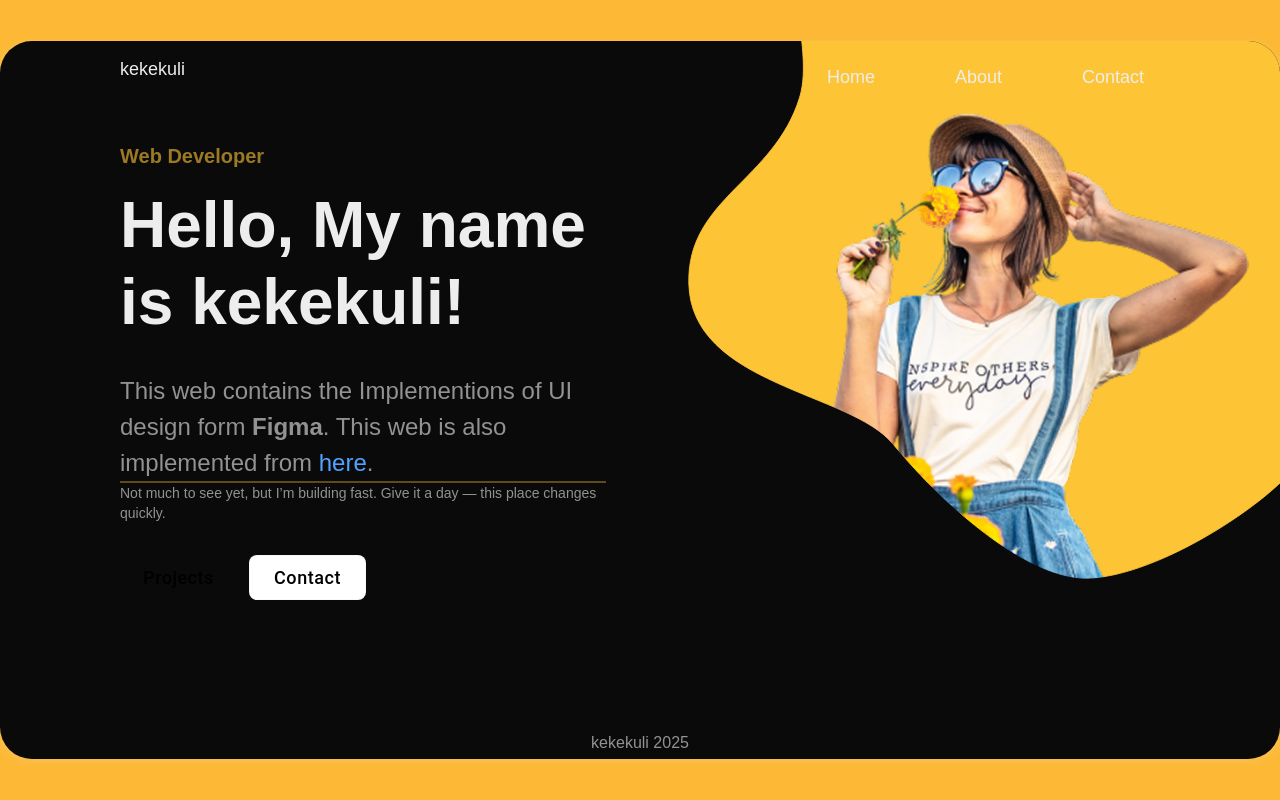
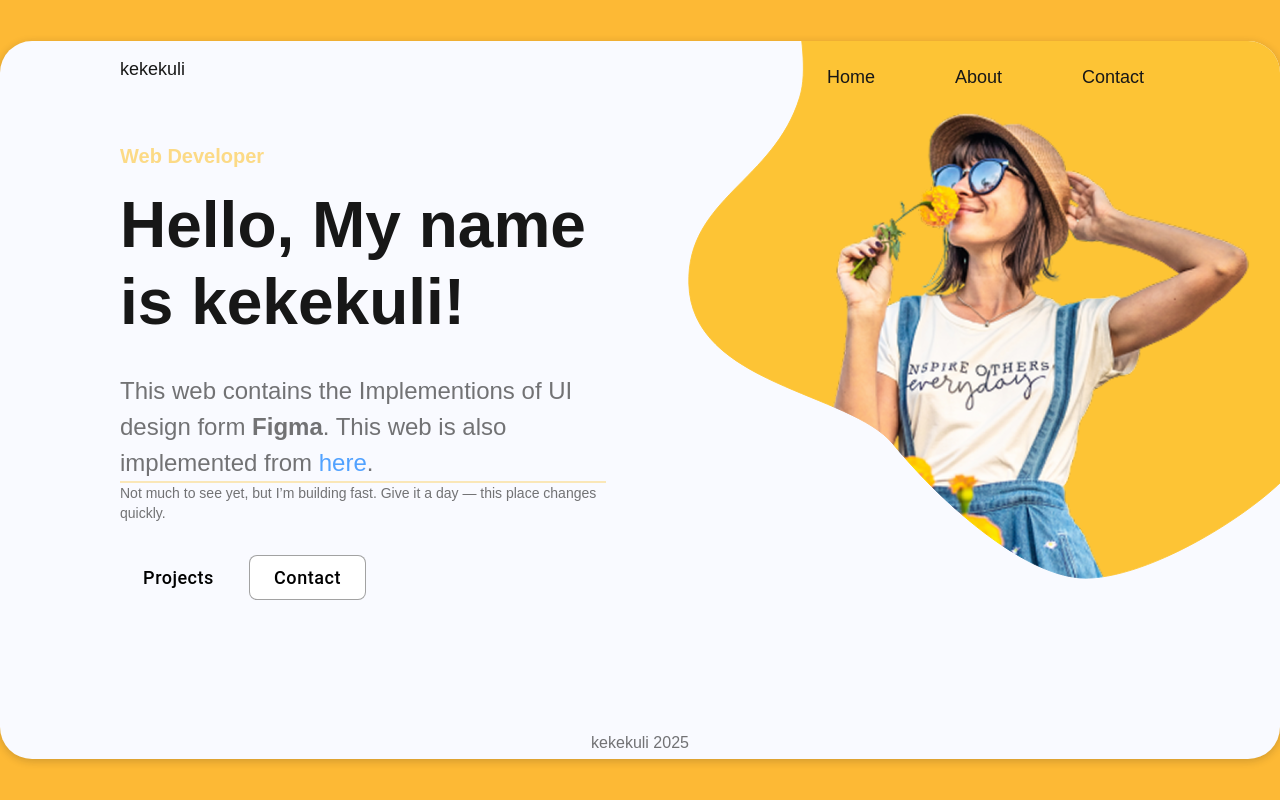
Before and after one commit to kekekuli/kekekuli.me, a Next.js app: page / in a window 1280 px wide. Built offline with nearby package versions, Linux system fonts and the light colour scheme; some icons are missing.

Commit message:
fix: fix dark mode problem

```diff
--- a/src/app/globals.css
+++ b/src/app/globals.css
@@ -21,12 +21,10 @@
   --font-mono: var(--font-geist-mono);
 }
 
-@media not all and (prefers-color-scheme: dark) {
+/* @media not all and (prefers-color-scheme: dark) {
   :root {
-    --background: #0a0a0a;
-    --foreground: #ededed;
   }
-}
+} */
 
 html, body{
   margin: 0;
```
